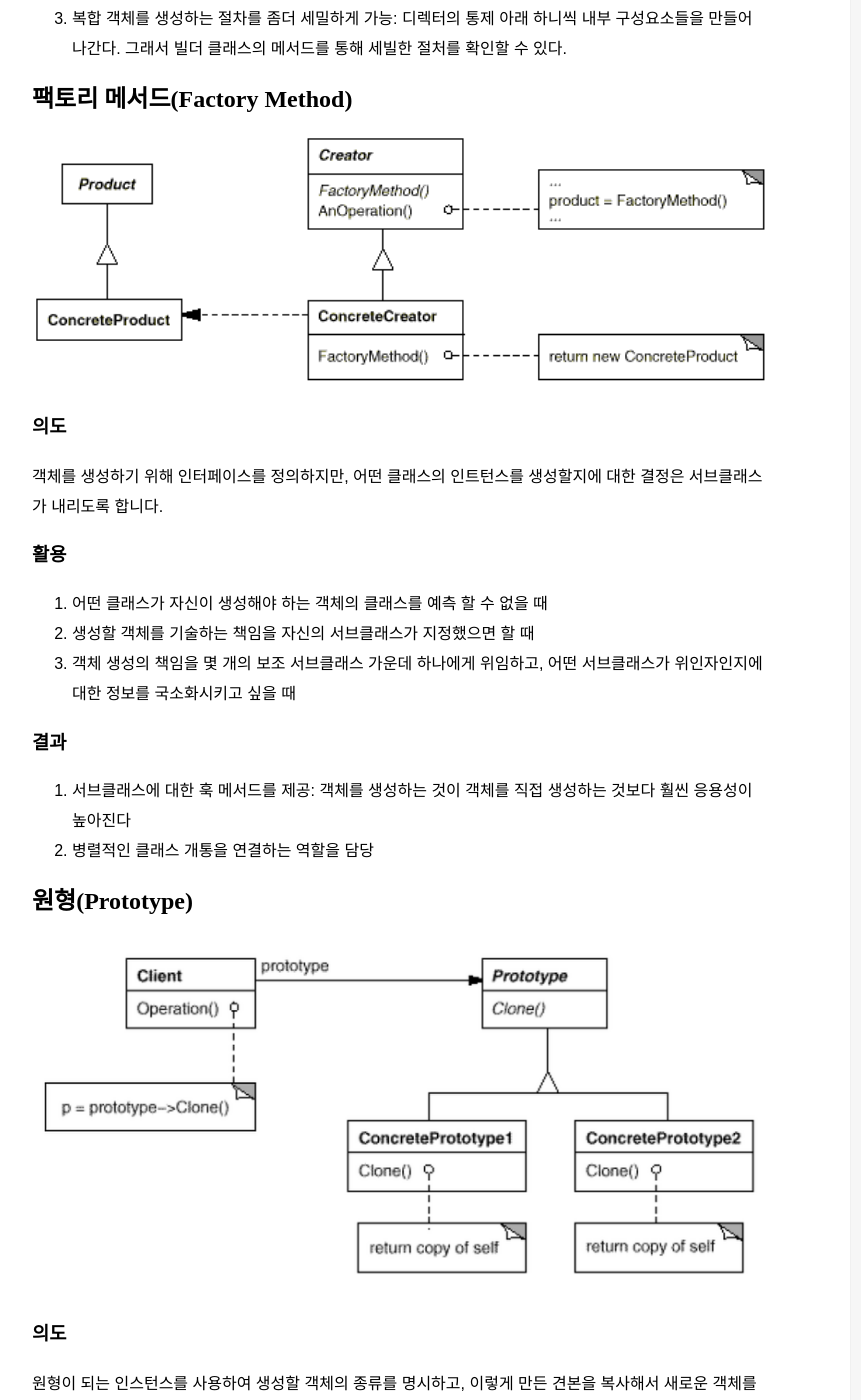
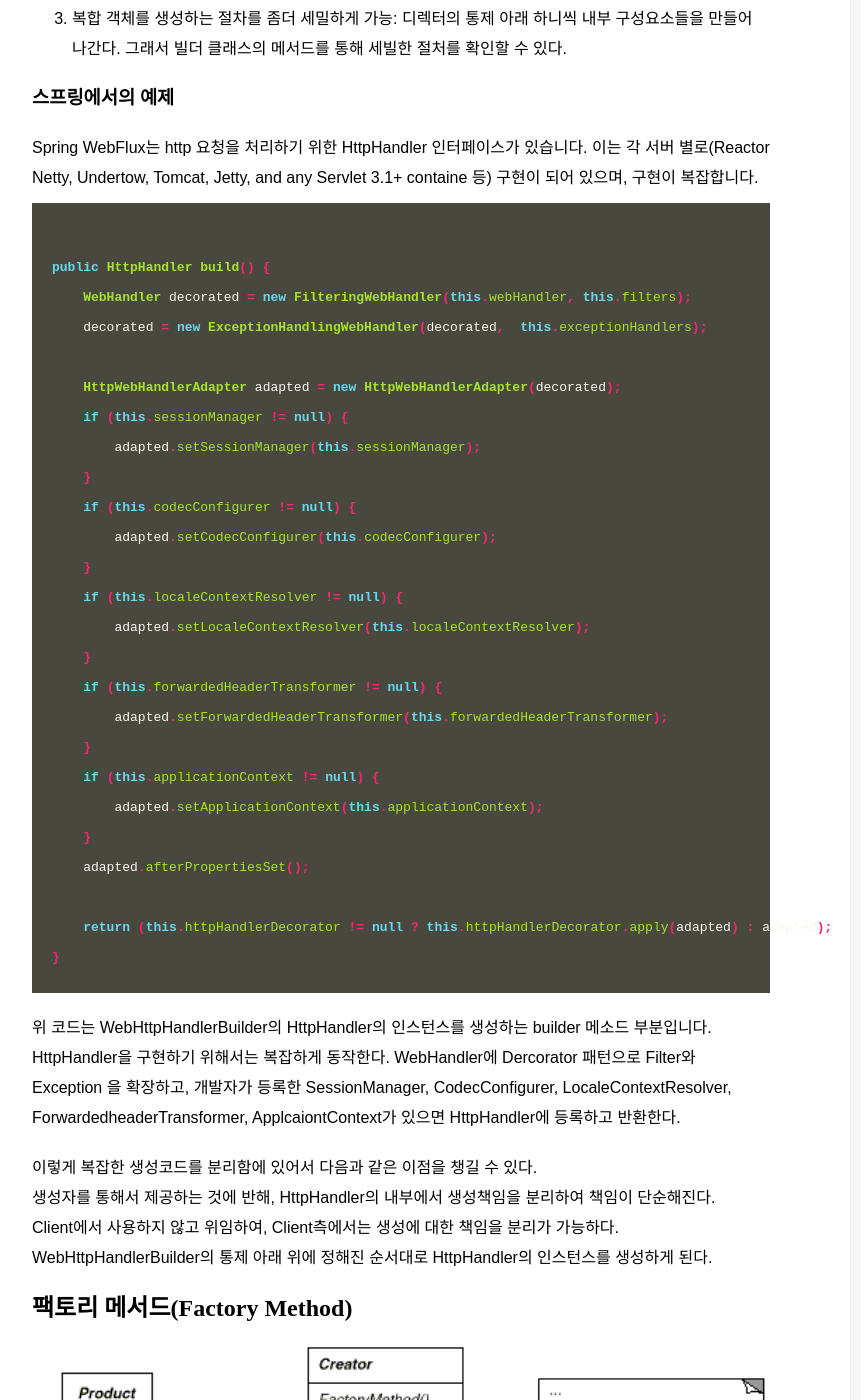
Before and after one commit to Aeee90/Aeee90.github.io, a Jekyll site: the page built from _posts/GOF/2021-06-29-GOF-2.md, in a window 1280 px wide and 1400 px high, scrolled down 2547 px. Shown: the whole window, without its empty margins (239-1100 px from the left). Built offline with Jekyll 4.4.1, drawn with Linux system fonts in a browser that asks for light colours; nearby versions of some CDN libraries; some web fonts are replaced.

Commit message:
added builder pattern example

````diff
--- a/_posts/GOF/2021-06-29-GOF-2.md
+++ b/_posts/GOF/2021-06-29-GOF-2.md
@@ -56,6 +56,48 @@ image: /assets/images/GOF.jpg
 3. 복합 객체를 생성하는 절차를 좀더 세밀하게 가능: 디렉터의 통제 아래 하니씩 내부 구성요소들을 만들어
 나간다. 그래서 빌더 클래스의 메서드를 통해 세빌한 절처를 확인할 수 있다.
 
+### 스프링에서의 예제
+Spring WebFlux는 http 요청을 처리하기 위한 HttpHandler 인터페이스가 있습니다.
+이는 각 서버 별로(Reactor Netty, Undertow, Tomcat, Jetty, and any Servlet 3.1+ containe 등) 구현이
+되어 있으며, 구현이 복잡합니다.
+```java
+
+public HttpHandler build() {
+    WebHandler decorated = new FilteringWebHandler(this.webHandler, this.filters);
+    decorated = new ExceptionHandlingWebHandler(decorated,  this.exceptionHandlers);
+
+    HttpWebHandlerAdapter adapted = new HttpWebHandlerAdapter(decorated);
+    if (this.sessionManager != null) {
+        adapted.setSessionManager(this.sessionManager);
+    }
+    if (this.codecConfigurer != null) {
+        adapted.setCodecConfigurer(this.codecConfigurer);
+    }
+    if (this.localeContextResolver != null) {
+        adapted.setLocaleContextResolver(this.localeContextResolver);
+    }
+    if (this.forwardedHeaderTransformer != null) {
+        adapted.setForwardedHeaderTransformer(this.forwardedHeaderTransformer);
+    }
+    if (this.applicationContext != null) {
+        adapted.setApplicationContext(this.applicationContext);
+    }
+    adapted.afterPropertiesSet();
+
+    return (this.httpHandlerDecorator != null ? this.httpHandlerDecorator.apply(adapted) : adapted);
+}
+```
+
+위 코드는 WebHttpHandlerBuilder의 HttpHandler의 인스턴스를 생성하는 builder 메소드 부분입니다.
+HttpHandler을 구현하기 위해서는 복잡하게 동작한다. WebHandler에 Dercorator 패턴으로 Filter와 Exception
+을 확장하고, 개발자가 등록한 SessionManager, CodecConfigurer, LocaleContextResolver, ForwardedheaderTransformer,
+ApplcaiontContext가 있으면 HttpHandler에 등록하고 반환한다.
+
+이렇게 복잡한 생성코드를 분리함에 있어서 다음과 같은 이점을 챙길 수 있다.
+- 생성자를 통해서 제공하는 것에 반해, HttpHandler의 내부에서 생성책임을 분리하여 책임이 단순해진다.
+- Client에서 사용하지 않고 위임하여, Client측에서는 생성에 대한 책임을 분리가 가능하다.
+- WebHttpHandlerBuilder의 통제 아래 위에 정해진 순서대로 HttpHandler의 인스턴스를 생성하게 된다.
+
 
 ## 팩토리 메서드(Factory Method)
 
````
